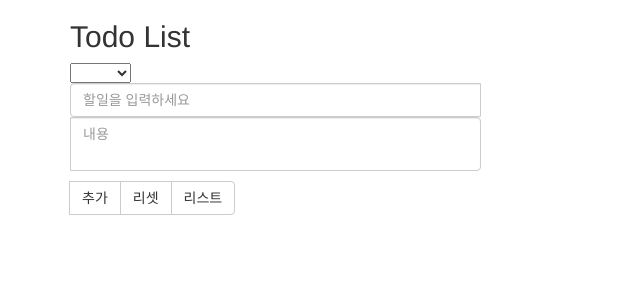
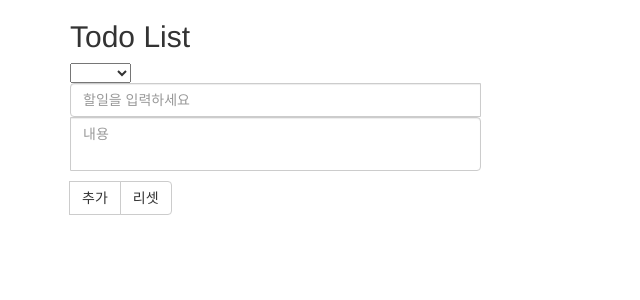
Before and after one commit to dksalsgus/vue-todo, a Vue app: page /todo in a window 1280 px wide. Shown: the top 300 px of the page, without its empty margins (0-640 px from the left). Built offline with nearby package versions, Linux system fonts and the light colour scheme.

Commit message:
컴포넌트 등록

```diff
--- a/src/components/TodoList.vue
+++ b/src/components/TodoList.vue
@@ -1,5 +1,6 @@
 <template>
 <div>
+<todopage-com></todopage-com>
     <table class="table table-sm">
   <thead>
     <tr>
@@ -20,15 +21,12 @@
     </tr>
   </tbody>
 </table>
-
-<a name="" id="" class="btn btn-primary" href="/todo" role="button">
-    Todo 생성
-</a>
 </div>
 </template>
 
 <script>
 import axios from 'axios'
+
 export default {
     data(){
         return{
--- a/src/components/TodoPage.vue
+++ b/src/components/TodoPage.vue
@@ -32,9 +32,6 @@
         <button class="btn btn-default" type="button" >
           리셋
         </button>
-        <button class="btn btn-default" type="button" @click="moveList()" >
-          리스트
-        </button>
       </span>
   </div>
 </template>
@@ -65,9 +62,6 @@ export default {
       this.todo.todoContent= ''
       this.todo.todoKind= ''
     },
-    moveList(){
-      location.href='/todos'
-    }
   },
   data() {
     return {
@@ -78,7 +72,5 @@ export default {
       },
     };
   },
-  mounted() {
-  },
 };
 </script>
--- a/src/main.js
+++ b/src/main.js
@@ -4,9 +4,12 @@ import Vue from 'vue'
 import App from './App'
 import router from './router'
 import {store} from './store/store'
+import TodoPage from './components/TodoPage.vue'
 
 Vue.config.productionTip = false
 /* eslint-disable no-new */
+
+Vue.component('todopage-com',TodoPage)
 new Vue({
   el: '#app',
   router,
```
